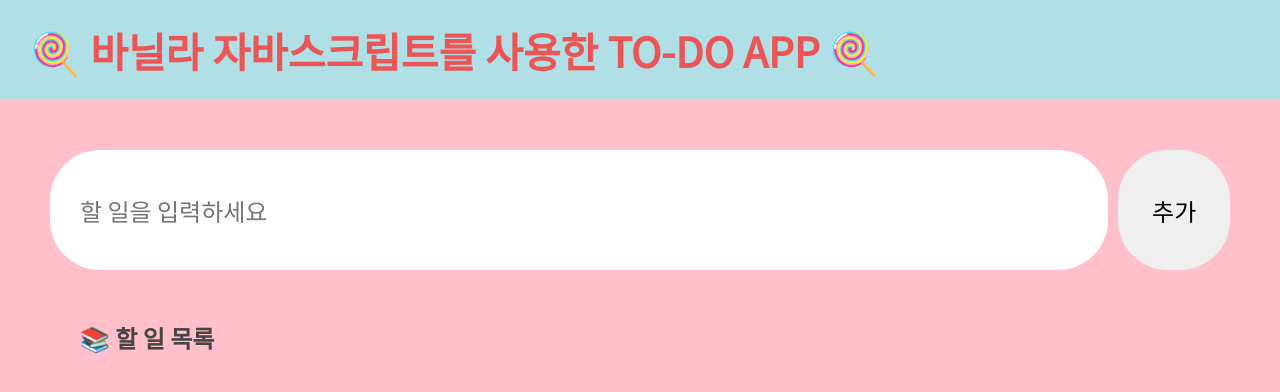
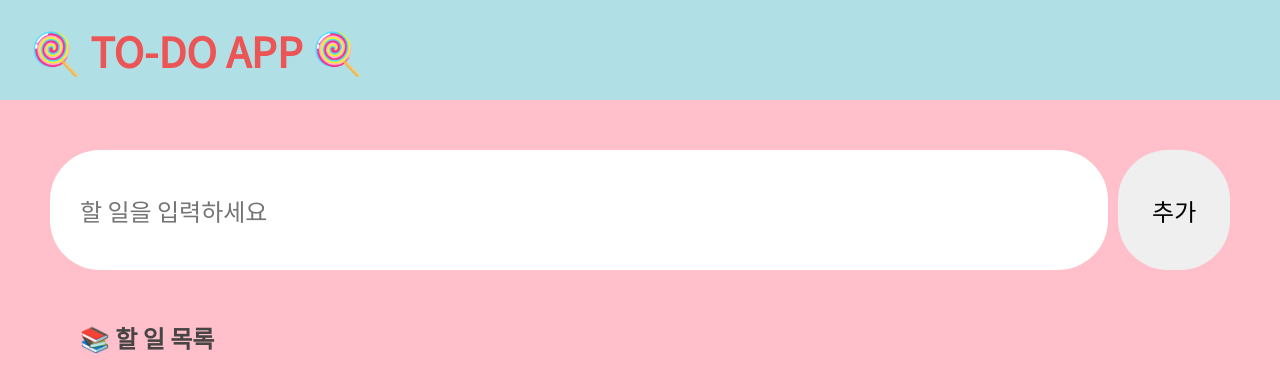
Before and after one commit to chorom-ham/vanilla-js-todo, a plain HTML site: page index.html in a window 1280 px wide. Drawn offline with Linux system fonts and the light colour scheme.

Commit message:
[feat] 수정

```diff
--- a/index.html
+++ b/index.html
@@ -13,7 +13,7 @@
 
   <body>
     <div id="titleBox">
-      <h3>🍭 바닐라 자바스크립트를 사용한 TO-DO APP 🍭</h3>
+      <h3>🍭 TO-DO APP 🍭</h3>
     </div>
     <div id="bigBox">
       <div id="inputButtonBox">
--- a/script.js
+++ b/script.js
@@ -3,6 +3,7 @@ var AddBtn = document.querySelector("#addButton");
 var ToDoList = document.querySelector("#existList");
 var cnt = 1;
 
+//할 일 추가
 function addNewToDo() {
   var deleteBtn = document.createElement("button");
   deleteBtn.innerText = "❌";
@@ -23,6 +24,7 @@ function enterKey() {
 
 AddBtn.addEventListener("click", addNewToDo);
 
+//취소선 긋기
 var itemList = document.querySelector("ul");
 itemList.addEventListener(
   "click",
@@ -34,6 +36,7 @@ itemList.addEventListener(
   false
 );
 
+// X 누르면 할 일 삭제
 deleteBtn.onclick = function deleteToDo(event) {
   var li = document.getElementById("li" + event.target.id.slice(9));
   existList.remove(li);
```
